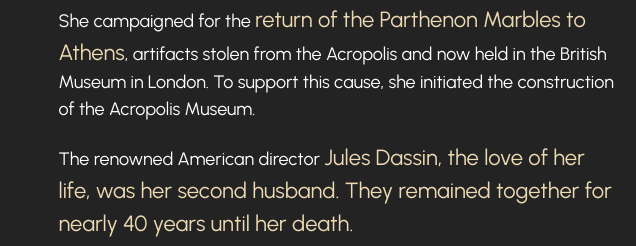
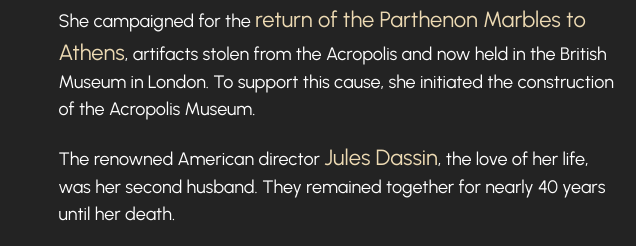
Before and after one commit to Zaffy-S/melina, a plain HTML site: page melina-mercouri-bio-links.html in a window 1280 px wide. Shown: the part 1807-2053 px from the top of the page, 644-1280 px from the left. Drawn offline with Linux system fonts and the light colour scheme; a web font is replaced by a local one.

Commit message:
Update melina-mercouri-bio-links.html

```diff
--- a/melina-mercouri-bio-links.html
+++ b/melina-mercouri-bio-links.html
@@ -118,7 +118,7 @@
 <p>As an <span style="font-size:22px;color: #eddab3;">activist</span>, she launched an international campaign against the Greek Junta while exiled from Greece. In response to her resistance against the military regime, the Junta revoked her Greek citizenship. Melina famously declared, <em>"I was born a Greek and I will die a Greek. They were born fascists and will die fascists".</em>&nbsp;<br />During her campaign against the Colonels, she survived two assassination attempts.</p>
 <p>As a <span style="font-size:22px;color: #eddab3;">politician</span>, she was elected to the Greek Parliament in every election from 1977 to 1993 with the center-left PASOK party. In 1981, she became the first female Minister of Culture and Sports, a role she held for a total of 10 years across two terms&mdash;the longest tenure in Greek governmental history. She is widely regarded as the most effective Minister of Culture, leaving a legacy of achievements and innovations.</p>
 <p>She campaigned for the <span style="font-size:22px;color: #eddab3;">return of the Parthenon Marbles to Athens</span>, artifacts stolen from the Acropolis and now held in the British Museum in London. To support this cause, she initiated the construction of the Acropolis Museum.</p>
-<p>The renowned American director <span style="font-size:22px;color: #eddab3;">Jules Dassin, the love of her life, was her second husband. They remained together for nearly 40 years until her death.</p>
+<p>The renowned American director <span style="font-size:22px;color: #eddab3;">Jules Dassin</span>, the love of her life, was her second husband. They remained together for nearly 40 years until her death.</p>
 <p>Melina <span style="font-size:22px;color: #eddab3;">died</span> of lung cancer on March 6, 1994, in New York City, USA.&nbsp;<br />The woman who became famous for <em>"Never on Sunday"</em> ironically passed away on a Sunday.&nbsp;<br />She was the first woman in Greece to be buried with prime ministerial honors, and hundreds of thousands gathered at her funeral in Athens. During her funeral, Broadway theaters dimmed their lights in tribute to her memory.</p>
 											</div>
 										</div>
```
